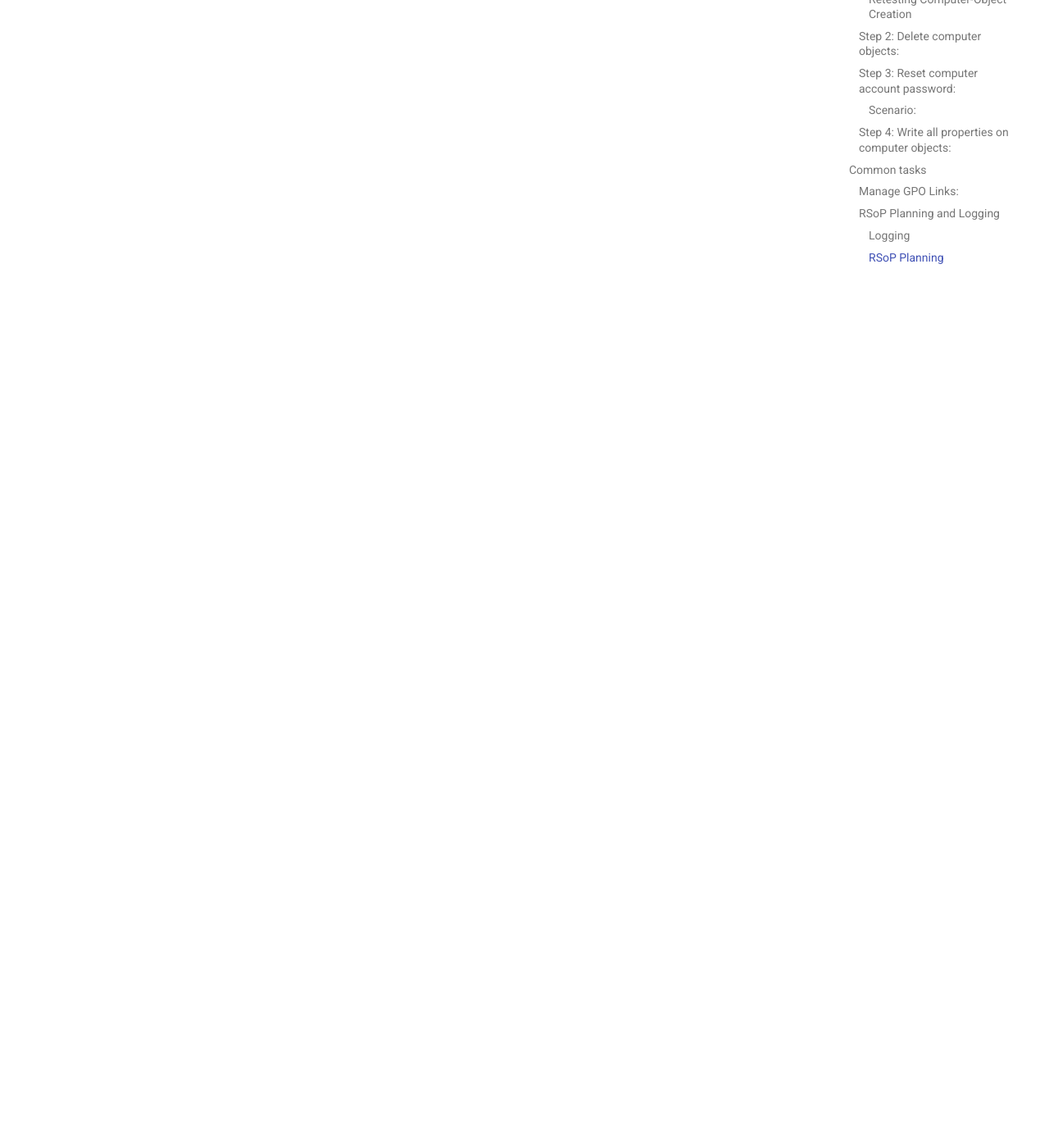
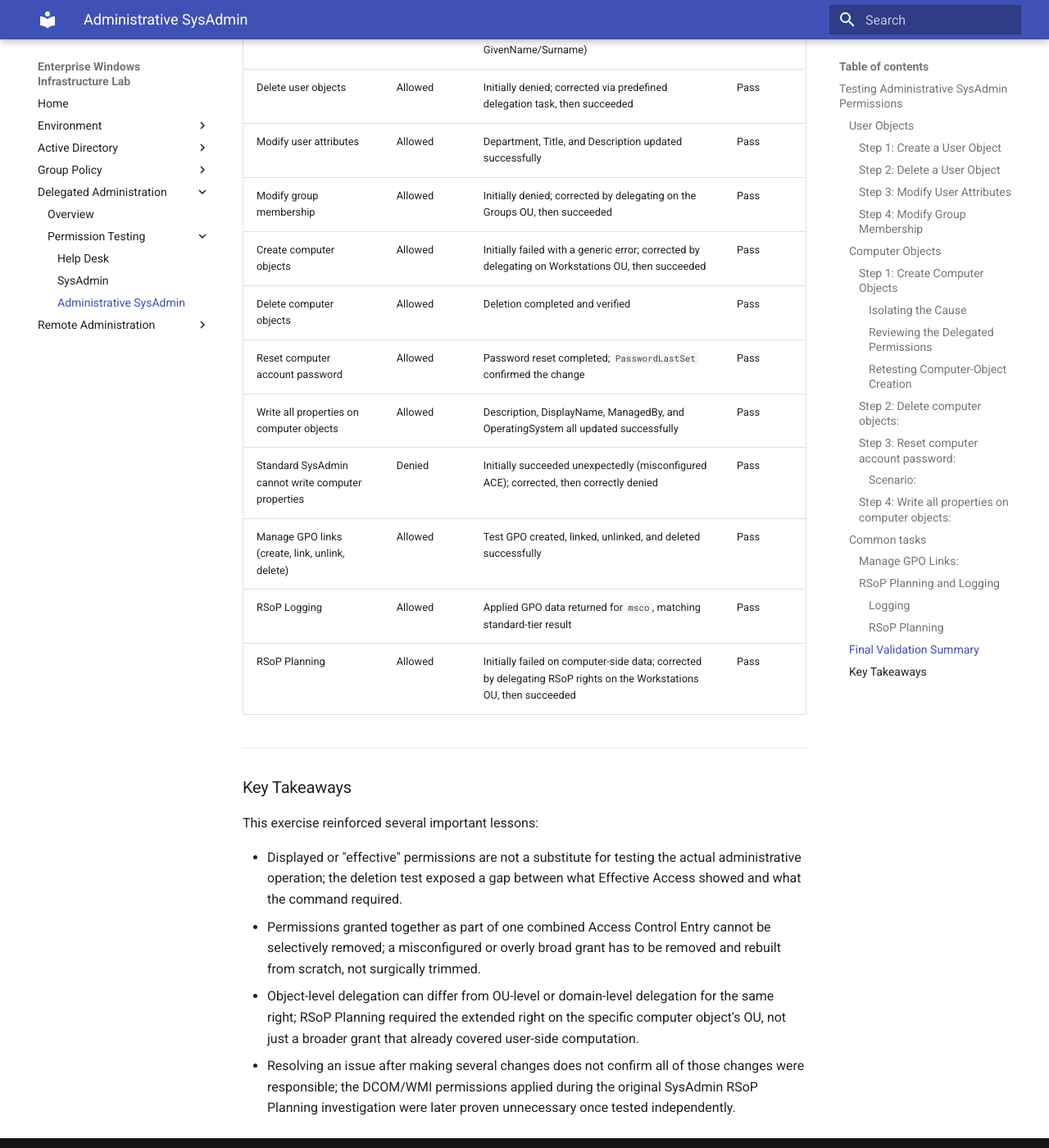
Before and after one commit to IsaacAzure/enterprise-homelab, an MkDocs documentation site: the page built from docs/delegated-administration/permission-testing/administrative_sysadmin.md, in a window 1280 px wide and 1400 px high, scrolled down 15766 px. Shown: the whole window at 82% size. Built offline with MkDocs 1.6.1 and Material for MkDocs 9.7.7, drawn with Linux system fonts in a browser that asks for light colours; some of the changed text lies outside the part shown.

Commit message:
admin tier sys admin complete 2

```diff
--- a/docs/delegated-administration/permission-testing/administrative_sysadmin.md
+++ b/docs/delegated-administration/permission-testing/administrative_sysadmin.md
@@ -419,3 +419,39 @@ to work: removed both from `EL_Adm_SysAdmins`, retested, still worked; logged ou
 to rule out a cached result, retested again, still worked. Confirmed the AD delegation alone
 was the actual fix, both here and for the original `EL_SysAdmins` issue. See the correction
 note on the [SysAdmin](sysadmin.md/#identify-the-missing-remote-dcom-permissions) page for the full detail.
+
+The decisive difference from the standard SysAdmin investigation was scope, not mechanism:
+
+1. A general RSoP extended right delegated at the domain root was sufficient for user-side computation.
+2. Computer-side computation required the same right delegated specifically on the computer object's OU.
+3. The DCOM/WMI configuration inherited from the earlier SysAdmin troubleshooting played no actual role here, confirmed by removing it and retesting successfully.
+
+---
+
+### Final Validation Summary
+
+| Test                                          | Expected result | Actual result                                                                 | Status |
+| ---------------------------------------------- | ---------------- | ------------------------------------------------------------------------------ | ------ |
+| Create user objects                            | Allowed           | User created successfully (after supplying GivenName/Surname)                  | Pass   |
+| Delete user objects                            | Allowed           | Initially denied; corrected via predefined delegation task, then succeeded     | Pass   |
+| Modify user attributes                         | Allowed           | Department, Title, and Description updated successfully                        | Pass   |
+| Modify group membership                        | Allowed           | Initially denied; corrected by delegating on the Groups OU, then succeeded     | Pass   |
+| Create computer objects                        | Allowed           | Initially failed with a generic error; corrected by delegating on Workstations OU, then succeeded | Pass   |
+| Delete computer objects                        | Allowed           | Deletion completed and verified                                                | Pass   |
+| Reset computer account password                | Allowed           | Password reset completed; `PasswordLastSet` confirmed the change               | Pass   |
+| Write all properties on computer objects       | Allowed           | Description, DisplayName, ManagedBy, and OperatingSystem all updated successfully | Pass   |
+| Standard SysAdmin cannot write computer properties | Denied        | Initially succeeded unexpectedly (misconfigured ACE); corrected, then correctly denied | Pass   |
+| Manage GPO links (create, link, unlink, delete) | Allowed          | Test GPO created, linked, unlinked, and deleted successfully                    | Pass   |
+| RSoP Logging                                   | Allowed           | Applied GPO data returned for `msco`, matching standard-tier result            | Pass   |
+| RSoP Planning                                  | Allowed           | Initially failed on computer-side data; corrected by delegating RSoP rights on the Workstations OU, then succeeded | Pass   |
+
+---
+
+### Key Takeaways
+
+This exercise reinforced several important lessons:
+
+- Displayed or "effective" permissions are not a substitute for testing the actual administrative operation; the deletion test exposed a gap between what Effective Access showed and what the command required.
+- Permissions granted together as part of one combined Access Control Entry cannot be selectively removed; a misconfigured or overly broad grant has to be removed and rebuilt from scratch, not surgically trimmed.
+- Object-level delegation can differ from OU-level or domain-level delegation for the same right; RSoP Planning required the extended right on the specific computer object's OU, not just a broader grant that already covered user-side computation.
+- Resolving an issue after making several changes does not confirm all of those changes were responsible; the DCOM/WMI permissions applied during the original SysAdmin RSoP Planning investigation were later proven unnecessary once tested independently.
```
